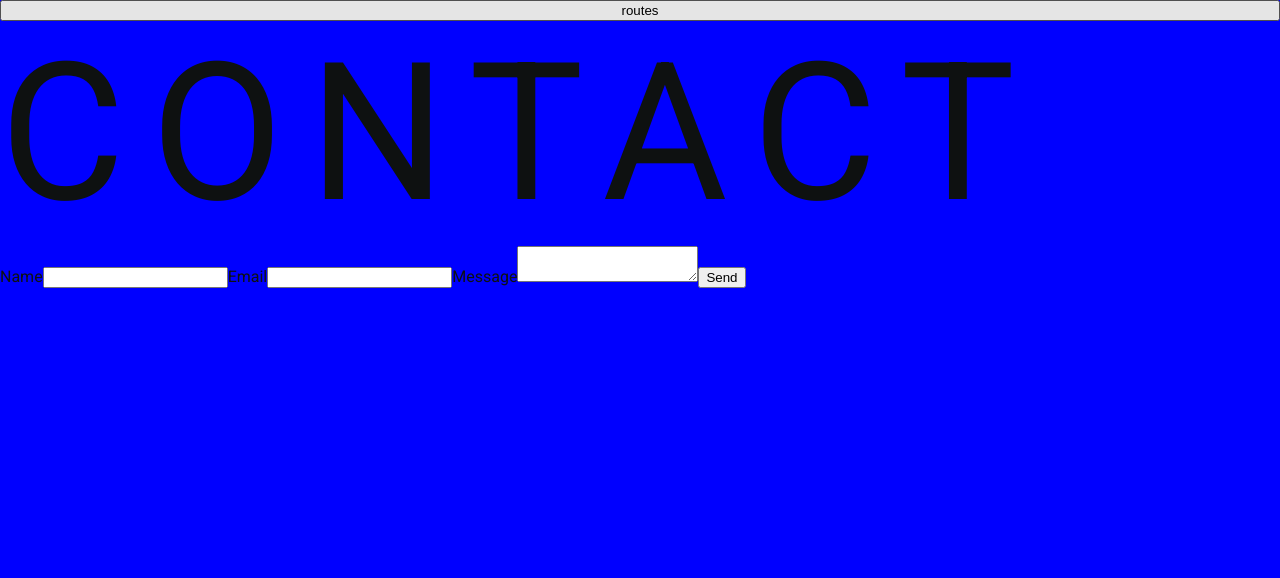
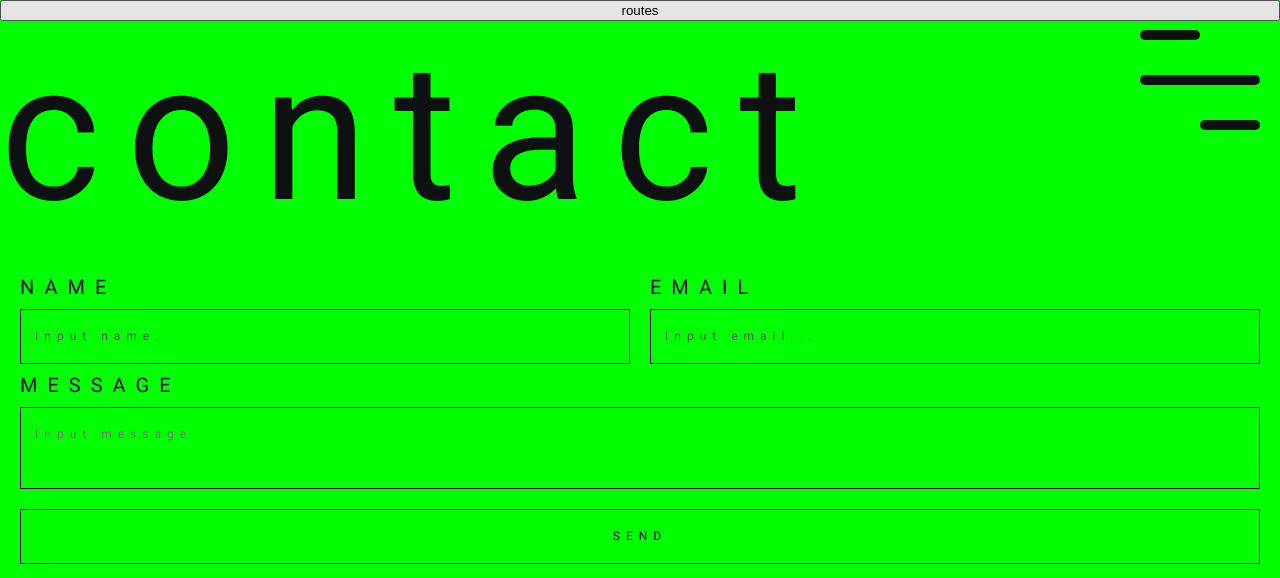
Before and after one commit to jebrong/personal-website, a React (Vite) app: page /contact in a window 1280 px wide. Shown: the top 578 px of the page. Built offline with nearby package versions, Linux system fonts and the light colour scheme.

Commit message:
edit autofill inputs

```diff
--- a/src/components/Nav.jsx
+++ b/src/components/Nav.jsx
@@ -38,7 +38,6 @@ export default function Nav() {
     hidden: { y: "100%" },
     show: {
       y: 0,
-
       transition: {
         duration: 0.3,
         ease: "easeOut",
@@ -66,7 +65,7 @@ export default function Nav() {
             variants={pageAnimationLeft}
             initial="hidden"
             animate="show"
-            exit="exit"
+            exit={{ x: "100%", transition: { duration: 0.2 } }}
             className="nav-open"
           >
             <div>
--- a/src/pages/About/About.jsx
+++ b/src/pages/About/About.jsx
@@ -32,7 +32,7 @@ export default function About() {
   return (
     <m.div
       initial={{ x: "-100%" }}
-      animate={{ x: 0 }}
+      animate={{ x: 0, transition: { duration: 0.5 } }}
       exit={{ opacity: 1 }}
       style={{ backgroundColor: "red" }}
       className="page-container"
@@ -44,8 +44,8 @@ export default function About() {
       >
         routes
       </button>
-      {/* <Nav></Nav>
-      <NavButton></NavButton> */}
+      <Nav></Nav>
+      <NavButton></NavButton>
       <m.div className="title-container">
         <div className="maintext">ABOUT</div>
       </m.div>
--- a/src/pages/Contact/Contact.jsx
+++ b/src/pages/Contact/Contact.jsx
@@ -1,5 +1,6 @@
 import { useRef, useState } from "react";
-import { motion as m } from "framer-motion";
+import { useSelector } from "react-redux";
+import { AnimatePresence, motion as m } from "framer-motion";
 import { pageAnimationLeft, buttonHoverTap } from "../../animations/animations";
 
 import emailjs from "@emailjs/browser";
@@ -9,12 +10,13 @@ import { useNavigate } from "react-router-dom";
 
 export default function Contact() {
   const navigate = useNavigate();
+  const { openNav } = useSelector((store) => store.utils);
+
   const [status, setStatus] = useState(null);
   const form = useRef();
   const username = useRef();
   const email = useRef();
   const message = useRef();
-
   const sendEmail = (e) => {
     e.preventDefault();
     emailjs
@@ -45,10 +47,10 @@ export default function Contact() {
       // animate="show"
       // exit="exit"
       initial={{ x: "-100%" }}
-      animate={{ x: 0 }}
+      animate={{ x: 0, transition: { duration: 0.5 } }}
       exit={{ opacity: 1 }}
       className="page-container"
-      style={{ backgroundColor: "blue" }}
+      style={{ backgroundColor: "lime" }}
     >
       <button
         onClick={(e) => {
@@ -58,26 +60,52 @@ export default function Contact() {
       >
         routes
       </button>
-      {/* <Nav></Nav>
-      <NavButton></NavButton> */}
+      <NavButton></NavButton>
+      {/* <AnimatePresence>{openNav ? <Nav></Nav> : ""}</AnimatePresence> */}
+      <Nav></Nav>
+
       <div className="">
         <div className="title-container">
-          <div className="maintext">CONTACT</div>
+          <div className="maintext">contact</div>
+          <div className="send-status">{status ? "Message Sent!" : ""}</div>
         </div>
-        <div>{status ? "Message Sent!" : ""}</div>
-        <form ref={form} onSubmit={sendEmail}>
-          <label>Name</label>
-          <input ref={username} type="text" name="user_name" />
-          <label>Email</label>
-          <input ref={email} type="email" name="user_email" />
-          <label>Message</label>
-          <textarea ref={message} name="message" />
+        <form ref={form} onSubmit={sendEmail} className="contact-form">
+          <div className="name-email__container">
+            <div className="label-container">
+              <label>NAME</label>
+              <input
+                ref={username}
+                type="text"
+                name="user_name"
+                placeholder="Input name..."
+              />
+            </div>
+            <div className="label-container">
+              <label>EMAIL</label>
+              <input
+                ref={email}
+                type="email"
+                name="user_email"
+                placeholder="Input email..."
+              />
+            </div>
+          </div>
+          <div className="message__container">
+            <label>MESSAGE</label>
+            <textarea
+              ref={message}
+              name="message"
+              placeholder="Input message"
+            />
+          </div>
+
           <m.input
             variants={buttonHoverTap}
             whileHover="hover"
             whileTap="tap"
             type="submit"
-            value="Send"
+            value="SEND"
+            className="contact-btn"
           />
         </form>
       </div>
--- a/src/styles/index.css
+++ b/src/styles/index.css
@@ -4,12 +4,12 @@
 input:-webkit-autofill,
 input:-webkit-autofill:hover,
 input:-webkit-autofill:active {
-  -webkit-box-shadow: 0 0 0 30px var(--secondary) inset !important;
-  -webkit-text-fill-color: var(--primary) !important;
+  -webkit-box-shadow: 0 0 0 30px red inset !important;
+  -webkit-text-fill-color: orange !important;
 }
 input:-webkit-autofill:focus {
-  -webkit-box-shadow: 0 0 0 30px var(--primary) inset !important;
-  -webkit-text-fill-color: var(--secondary) !important;
+  -webkit-box-shadow: 0 0 0 30px violet inset !important;
+  -webkit-text-fill-color: green !important;
 }
 
 :root {
@@ -123,3 +123,99 @@ body {
   line-height: 49px;
   letter-spacing: 0.135em;
 }
+
+.contact-form label {
+  font-family: "Roboto";
+  font-style: normal;
+  font-weight: 400;
+  font-size: 20px;
+  line-height: 214.69%;
+
+  letter-spacing: 0.5em;
+}
+
+.contact-form input,
+.message__container textarea {
+  padding: 14px;
+  background-color: transparent;
+  font-family: "Roboto";
+  font-style: normal;
+  font-weight: 400;
+  font-size: 12px;
+  line-height: 214.69%;
+  letter-spacing: 0.5em;
+}
+
+.contact-form input::placeholder {
+  font-family: "Roboto";
+  font-style: normal;
+  font-weight: 400;
+  font-size: 12px;
+  line-height: 214.69%;
+  letter-spacing: 0.5em;
+  color: #5a5959;
+}
+
+.label-container {
+  display: flex;
+  flex-direction: column;
+  width: 100%;
+}
+
+.label-container:first-of-type {
+  margin-right: 20px;
+}
+
+.contact-form input {
+  border: solid 1px black;
+  outline: none;
+  width: 100%;
+}
+.contact-btn {
+  margin-top: 20px;
+}
+
+.name-email__container {
+  width: 100%;
+  display: flex;
+  align-items: center;
+}
+
+.message__container {
+  width: 100%;
+  display: flex;
+  flex-direction: column;
+}
+.message__container textarea {
+  border: solid 1px black;
+  resize: none;
+
+  overflow: auto;
+  outline: none;
+
+  -webkit-box-shadow: none;
+  -moz-box-shadow: none;
+  box-shadow: none;
+}
+
+form {
+  width: 100%;
+  padding: 20px;
+}
+
+.title-container {
+  position: relative;
+}
+
+.send-status {
+  position: absolute;
+  bottom: 0;
+  padding: 14px;
+  background-color: transparent;
+  font-family: "Roboto";
+  font-style: normal;
+  font-weight: 400;
+  font-size: 12px;
+  line-height: 214.69%;
+  letter-spacing: 0.5em;
+}
--- a/src/styles/nav.css
+++ b/src/styles/nav.css
@@ -1,16 +1,14 @@
 .nav-container {
   position: absolute;
   right: 0;
-  height: 100vh;
-  width: 100vw;
   z-index: 20;
 }
 
 .nav-open {
   background-color: yellowgreen;
   padding: 20px;
-  height: 100%;
-  width: 100%;
+  height: 100vh;
+  width: 100vw;
 }
 
 .menu {
```
